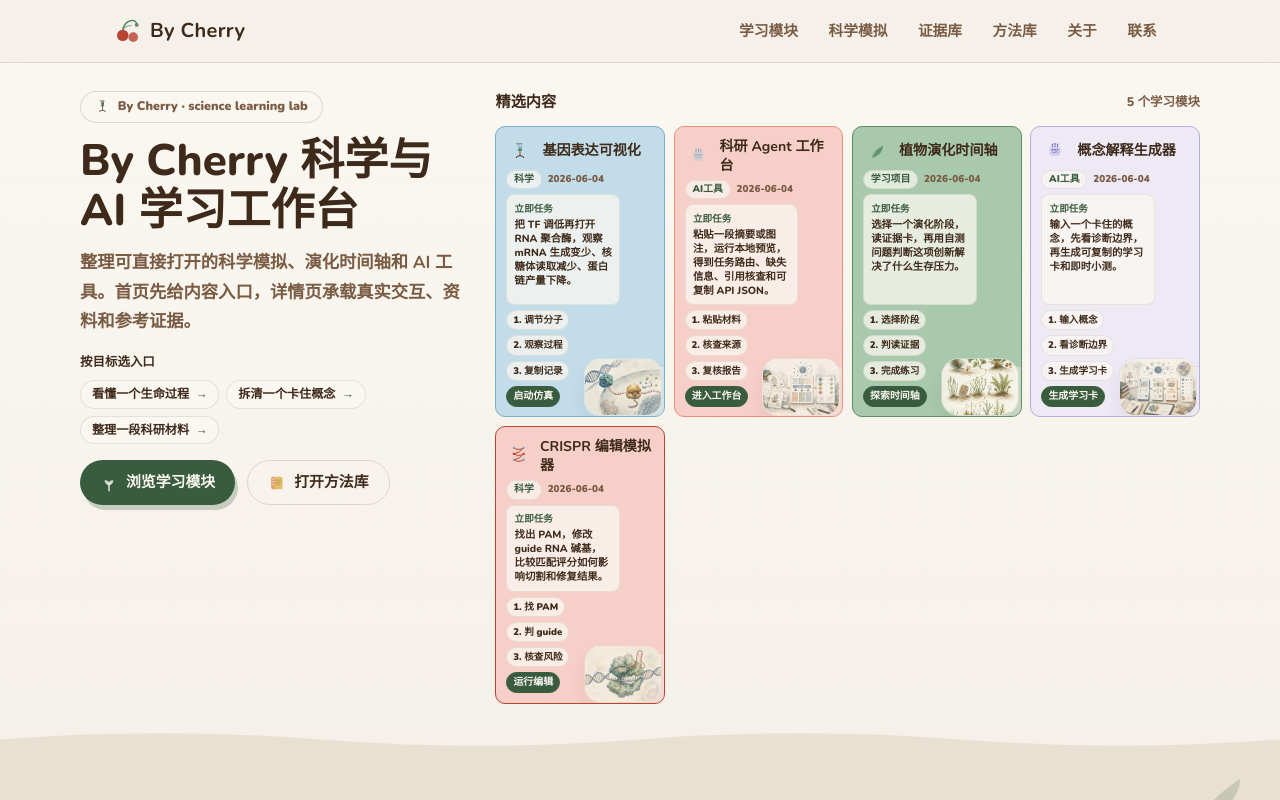
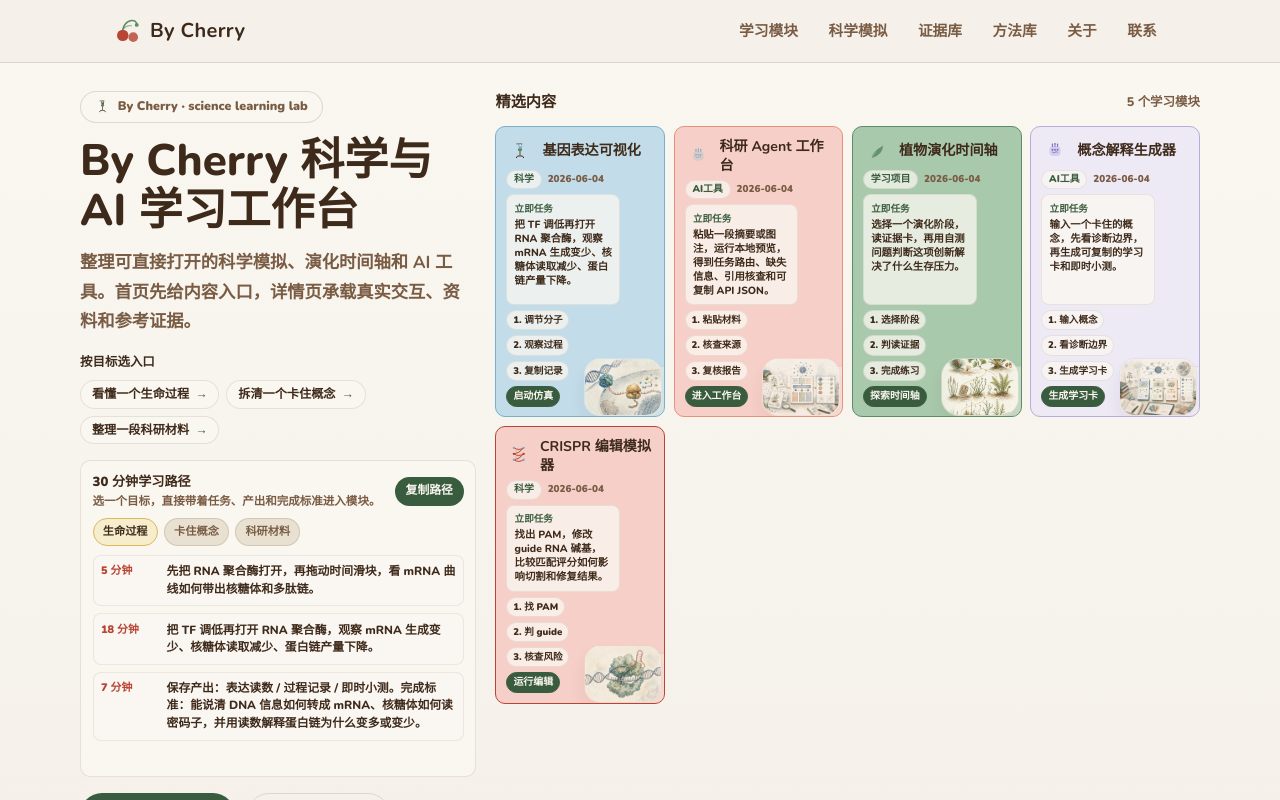
Before and after one commit to liruirui321/Bycherry, a React (Vite) app: page / in a window 1280 px wide. Built offline with nearby package versions, Linux system fonts and the light colour scheme.

Commit message:
Add homepage learning session plan

```diff
--- a/scripts/verify-content-integrity.mjs
+++ b/scripts/verify-content-integrity.mjs
@@ -122,6 +122,8 @@ function verifyVisibleLearningModuleCopy() {
     "打开学习模块",
     "全部学习模块",
     "学习模块前后导航",
+    "30 分钟学习路径",
+    "复制路径",
   ];
 
   const retiredCopyPatterns = [
@@ -244,6 +246,11 @@ function verifyWorkJsonLdLearningOutcomes() {
   expect(heroSource.includes('gridTemplateColumns: "repeat(auto-fit, minmax(154px, 1fr))"'), "Homepage hero module cards must stay compact enough to reveal multiple modules in the first screen.");
   expect(heroSource.includes("minHeight: 152"), "Homepage hero module cards must use compact fixed heights.");
   expect(heroSource.includes("scroll-snap-type: x proximity"), "Homepage hero mobile module directory must support horizontal scanning.");
+  expect(heroSource.includes("sessionPlans"), "Homepage hero must offer a first-screen 30-minute session plan selector.");
+  expect(heroSource.includes("copySessionPlan"), "Homepage hero must provide a copy action for the session plan.");
+  expect(heroSource.includes("hero-session-copy-status"), "Homepage hero must expose copy status for the session plan.");
+  expect(heroSource.includes("保存产出：${activeSessionPlan.work.outputs.join"), "Homepage hero session plan must include saved outputs.");
+  expect(heroSource.includes("完成标准：${activeSessionPlan.work.success}"), "Homepage hero session plan must include completion standards.");
   expect(worksSource.includes("先做这个"), "Homepage work cards must expose a first concrete starter action.");
   expect(worksSource.includes("{work.success}"), "Homepage work cards must expose each work completion standard.");
   expect(worksSource.includes("aria-label={`打开${work.title}：先做这个，${work.starter}。完成标准，${work.success}`}"), "Homepage work cards must include starter and completion standard in accessible labels.");
--- a/src/app/components/Hero.tsx
+++ b/src/app/components/Hero.tsx
@@ -1,20 +1,71 @@
+import { useState } from "react";
 import { IconMicroscope, IconNotebook, IconSeedling } from "./Icons";
 import { works } from "./Works";
 import { WorkPreviewIllustration } from "./WorkPreviewIllustration";
+import { copyText } from "../clipboard";
 import { navigateClient, navigateHomeSection, shouldUseClientNavigation } from "../navigation";
 import { preloadRouteForHref } from "../routePrefetch";
 
 export function Hero() {
+  const [selectedSessionIndex, setSelectedSessionIndex] = useState(0);
+  const [copiedSessionPlan, setCopiedSessionPlan] = useState(false);
+  const [sessionPlanStatus, setSessionPlanStatus] = useState("");
   const goalRoutes = [
     { label: "看懂一个生命过程", href: "/works/gene-expression", workTitle: "基因表达可视化" },
     { label: "拆清一个卡住概念", href: "/works/concept-explainer", workTitle: "概念解释生成器" },
     { label: "整理一段科研材料", href: "/works/research-prompt-kit", workTitle: "科研 Agent 工作台" },
   ];
+  const sessionPlans = [
+    { label: "生命过程", work: works.find((work) => work.slug === "gene-expression") },
+    { label: "卡住概念", work: works.find((work) => work.slug === "concept-explainer") },
+    { label: "科研材料", work: works.find((work) => work.slug === "research-prompt-kit") },
+  ].filter((item): item is { label: string; work: (typeof works)[number] } => Boolean(item.work));
+  const activeSessionPlan = sessionPlans[selectedSessionIndex] ?? sessionPlans[0];
+  const activeSessionSteps = activeSessionPlan
+    ? [
+        { time: "5 分钟", body: activeSessionPlan.work.starter },
+        { time: "18 分钟", body: activeSessionPlan.work.task },
+        { time: "7 分钟", body: `保存产出：${activeSessionPlan.work.outputs.join(" / ")}。完成标准：${activeSessionPlan.work.success}` },
+      ]
+    : [];
+  const sessionPlanText = activeSessionPlan
+    ? `【By Cherry 30 分钟学习路径】
+目标：${activeSessionPlan.label}
+模块：${activeSessionPlan.work.title}
+入口：${activeSessionPlan.work.href}
+
+1. 5 分钟启动
+${activeSessionPlan.work.starter}
+
+2. 18 分钟操作
+${activeSessionPlan.work.task}
+
+3. 7 分钟收束
+保存产出：${activeSessionPlan.work.outputs.join(" / ")}
+完成标准：${activeSessionPlan.work.success}
+
+学习路径
+${activeSessionPlan.work.path.map((step, index) => `${index + 1}. ${step}`).join("\n")}`
+    : "";
 
   function openWork(href: string, event: React.MouseEvent<HTMLAnchorElement>) {
     if (!shouldUseClientNavigation(event)) return;
     event.preventDefault();
     navigateClient(href);
+  }
+
+  async function copySessionPlan() {
+    if (!sessionPlanText) return;
+    const copiedToClipboard = await copyText(sessionPlanText);
+    if (copiedToClipboard) {
+      setCopiedSessionPlan(true);
+      setSessionPlanStatus("30 分钟学习路径已复制到剪贴板。");
+      window.setTimeout(() => setCopiedSessionPlan(false), 1400);
+      return;
+    }
+
+    setCopiedSessionPlan(false);
+    setSessionPlanStatus("复制失败，请手动选中文本复制。");
   }
 
   return (
@@ -122,6 +173,41 @@ export function Hero() {
             ))}
           </div>
         </div>
+
+        {activeSessionPlan ? (
+          <div style={{ background: "rgba(250,247,241,0.82)", border: "1.5px solid rgba(94,68,42,0.12)", borderRadius: 10, padding: "0.72rem", marginBottom: "1rem", display: "grid", gap: "0.55rem" }}>
+            <div style={{ display: "flex", alignItems: "center", justifyContent: "space-between", gap: "0.7rem", flexWrap: "wrap" }}>
+              <div>
+                <div style={{ color: "var(--cherry-warm-brown)", fontSize: "0.82rem", fontWeight: 900 }}>30 分钟学习路径</div>
+                <div style={{ color: "var(--cherry-warm-mid)", fontSize: "0.72rem", lineHeight: 1.45, fontWeight: 800 }}>选一个目标，直接带着任务、产出和完成标准进入模块。</div>
+              </div>
+              <button className="hero-session-button" type="button" onClick={copySessionPlan} aria-describedby="hero-session-copy-status" style={{ background: "var(--cherry-forest)", color: "#FAF7F1", border: "none", borderRadius: 999, padding: "0.36rem 0.68rem", fontWeight: 900, cursor: "pointer", fontSize: "0.74rem" }}>
+                {copiedSessionPlan ? "已复制" : "复制路径"}
+              </button>
+            </div>
+            <div role="group" aria-label="选择 30 分钟学习路径目标" style={{ display: "flex", gap: 6, flexWrap: "wrap" }}>
+              {sessionPlans.map((plan, index) => {
+                const selected = index === selectedSessionIndex;
+                return (
+                  <button className="hero-session-button" key={plan.label} type="button" aria-pressed={selected} onClick={() => { setSelectedSessionIndex(index); setCopiedSessionPlan(false); setSessionPlanStatus(""); }} style={{ background: selected ? "var(--cherry-yellow-light)" : "var(--muted)", color: selected ? "var(--cherry-warm-brown)" : "var(--cherry-warm-mid)", border: selected ? "1.5px solid var(--cherry-yellow)" : "1.5px solid var(--border)", borderRadius: 999, padding: "0.28rem 0.58rem", fontSize: "0.7rem", fontWeight: 900, cursor: "pointer" }}>
+                    {plan.label}
+                  </button>
+                );
+              })}
+            </div>
+            <div style={{ display: "grid", gap: "0.42rem" }}>
+              {activeSessionSteps.map((item) => (
+                <div key={item.time} style={{ display: "grid", gridTemplateColumns: "58px minmax(0, 1fr)", gap: "0.48rem", alignItems: "start", background: "rgba(250,247,241,0.7)", border: "1px solid rgba(94,68,42,0.09)", borderRadius: 8, padding: "0.46rem" }}>
+                  <span style={{ color: "var(--cherry-red)", fontSize: "0.68rem", fontWeight: 900 }}>{item.time}</span>
+                  <span style={{ color: "var(--cherry-warm-brown)", fontSize: "0.74rem", lineHeight: 1.48, fontWeight: 800 }}>{item.body}</span>
+                </div>
+              ))}
+            </div>
+            <div id="hero-session-copy-status" role="status" aria-live="polite" style={{ minHeight: "0.9rem", color: "var(--cherry-forest)", fontSize: "0.7rem", fontWeight: 900 }}>
+              {sessionPlanStatus}
+            </div>
+          </div>
+        ) : null}
 
         {/* CTAs */}
         <div style={{ display: "flex", gap: "0.75rem", justifyContent: "flex-start", flexWrap: "wrap" }}>
@@ -285,6 +371,7 @@ export function Hero() {
 
         .hero-cta:focus-visible,
         .hero-goal-link:focus-visible,
+        .hero-session-button:focus-visible,
         .hero-work-card:focus-visible {
           outline: 3px solid var(--cherry-red);
           outline-offset: 4px;
@@ -314,6 +401,7 @@ export function Hero() {
         @media (prefers-reduced-motion: reduce) {
           .hero-cta,
           .hero-goal-link,
+          .hero-session-button,
           .hero-work-card {
             transition: none !important;
             transform: none !important;
```
